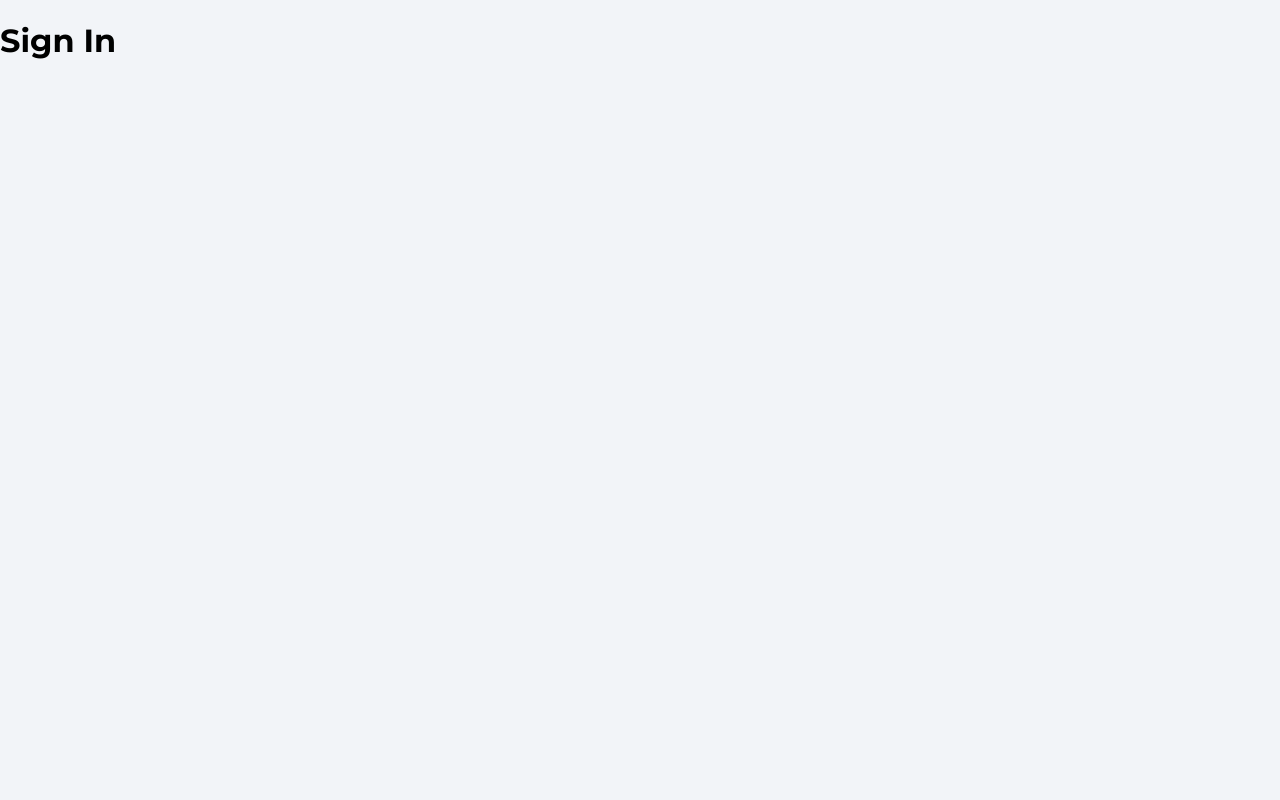
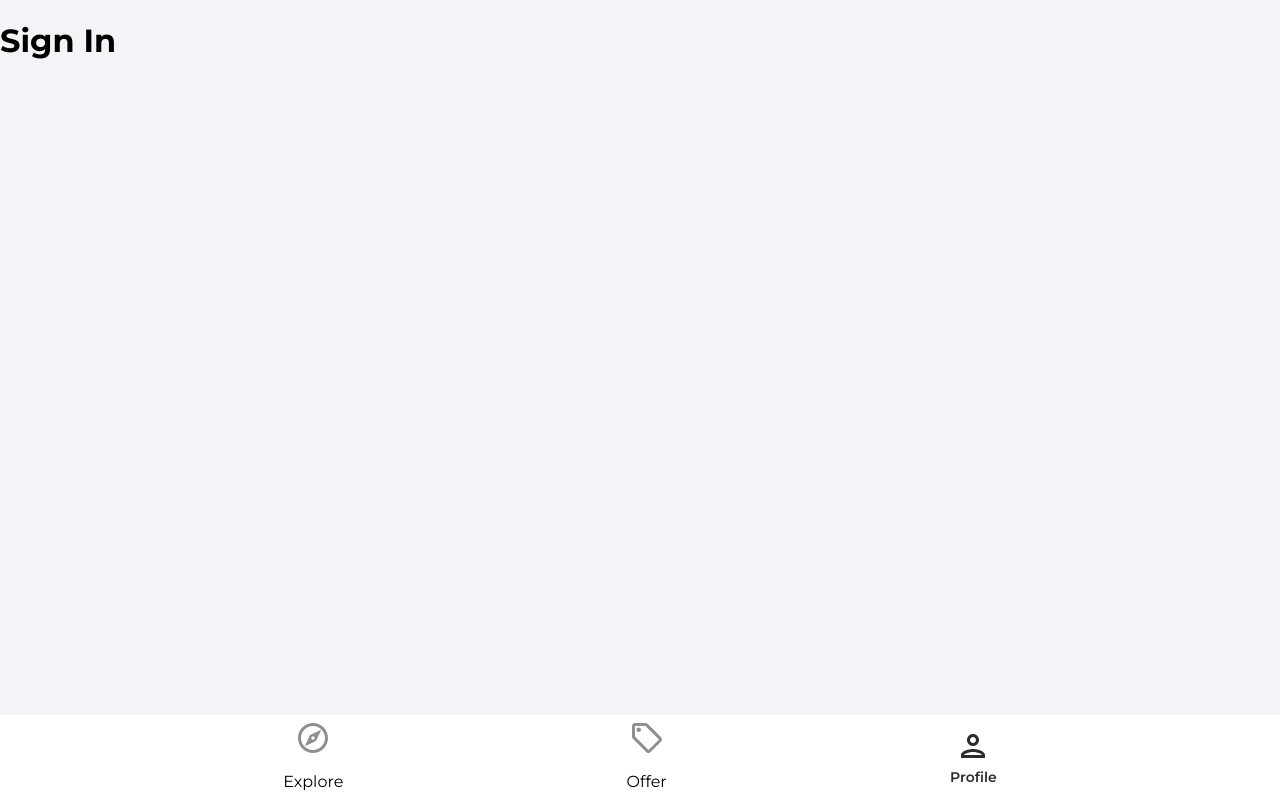
Before and after one commit to ldallalio/house-marketplace, a React (Create React App) app: page /profile in a window 1280 px wide. Built offline with nearby package versions, Linux system fonts and the light colour scheme.

Commit message:
Create NavBar

```diff
--- a/src/App.js
+++ b/src/App.js
@@ -1,4 +1,5 @@
 import { BrowserRouter as Router, Routes, Route } from 'react-router-dom';
+import Navbar from './components/Navbar';
 import Explore from './pages/Explore';
 import Offers from './pages/Offers';
 import ForgotPassword from './pages/ForgotPassword';
@@ -18,6 +19,7 @@
 					<Route path='/sign-up' element={<SignUp />} />
 					<Route path='/profile' element={<SignIn />} />
 				</Routes>
+				<Navbar />
 			</Router>
 		</>
 	);
--- /dev/null
+++ b/src/components/Navbar.jsx
@@ -0,0 +1,71 @@
+import React from 'react';
+import { useNavigate, useLocation } from 'react-router-dom';
+import { ReactComponent as OfferIcon } from '../assets/svg/localOfferIcon.svg';
+import { ReactComponent as ExploreIcon } from '../assets/svg/exploreIcon.svg';
+import { ReactComponent as PersonOutlineIcon } from '../assets/svg/personOutlineIcon.svg';
+
+function Navbar() {
+	const navigate = useNavigate();
+	const location = useLocation();
+
+	const pathMatchRoute = (route) => {
+		if (route == location.pathname) {
+			return true;
+		}
+	};
+	return (
+		<footer className='navbar'>
+			<nav className='navbarNav'>
+				<ul className='navbarListItems'>
+					<li className='navbarListItem' onClick={() => navigate('/')}>
+						<ExploreIcon
+							fill={pathMatchRoute('/') ? '#2c2c2c' : '#8f8f8f'}
+							width='36px'
+							height='36px'
+						/>
+						<p
+							className={
+								pathMatchRoute('/')
+									? 'navbarListItemNameActive'
+									: 'navbarListname'
+							}>
+							Explore
+						</p>
+					</li>
+					<li className='navbarListItem' onClick={() => navigate('/offers')}>
+						<OfferIcon
+							fill={pathMatchRoute('/offers') ? '#2c2c2c' : '#8f8f8f'}
+							width='36px'
+							height='36px'
+						/>
+						<p
+							className={
+								pathMatchRoute('/offers')
+									? 'navbarListItemNameActive'
+									: 'navbarListname'
+							}>
+							Offer
+						</p>
+					</li>
+					<li className='navbarListItem' onClick={() => navigate('/profile')}>
+						<PersonOutlineIcon
+							fill={pathMatchRoute('/profile') ? '#2c2c2c' : '#8f8f8f'}
+							width='36px'
+							height='36px'
+						/>
+						<p
+							className={
+								pathMatchRoute('/profile')
+									? 'navbarListItemNameActive'
+									: 'navbarListname'
+							}>
+							Profile
+						</p>
+					</li>
+				</ul>
+			</nav>
+		</footer>
+	);
+}
+
+export default Navbar;
```
